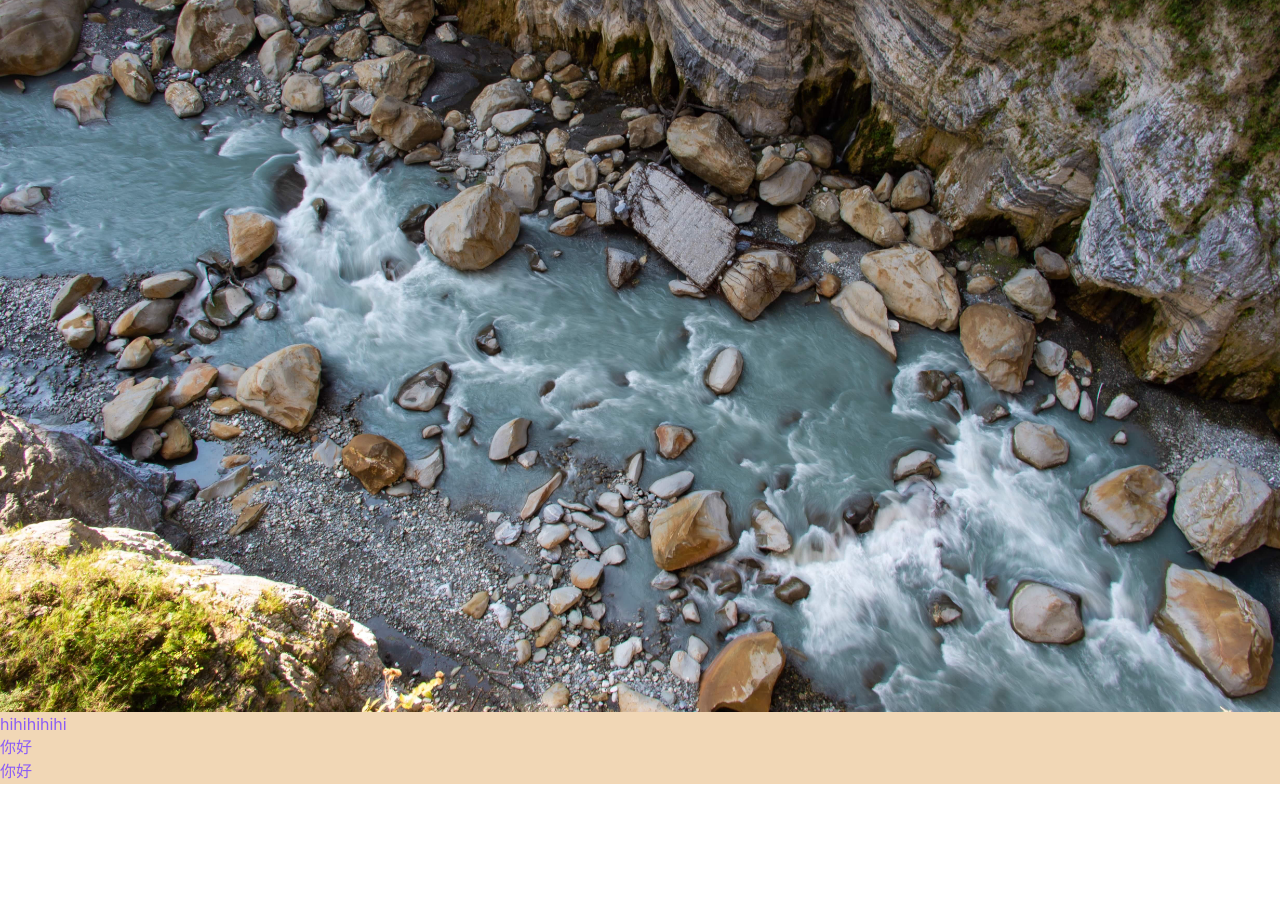
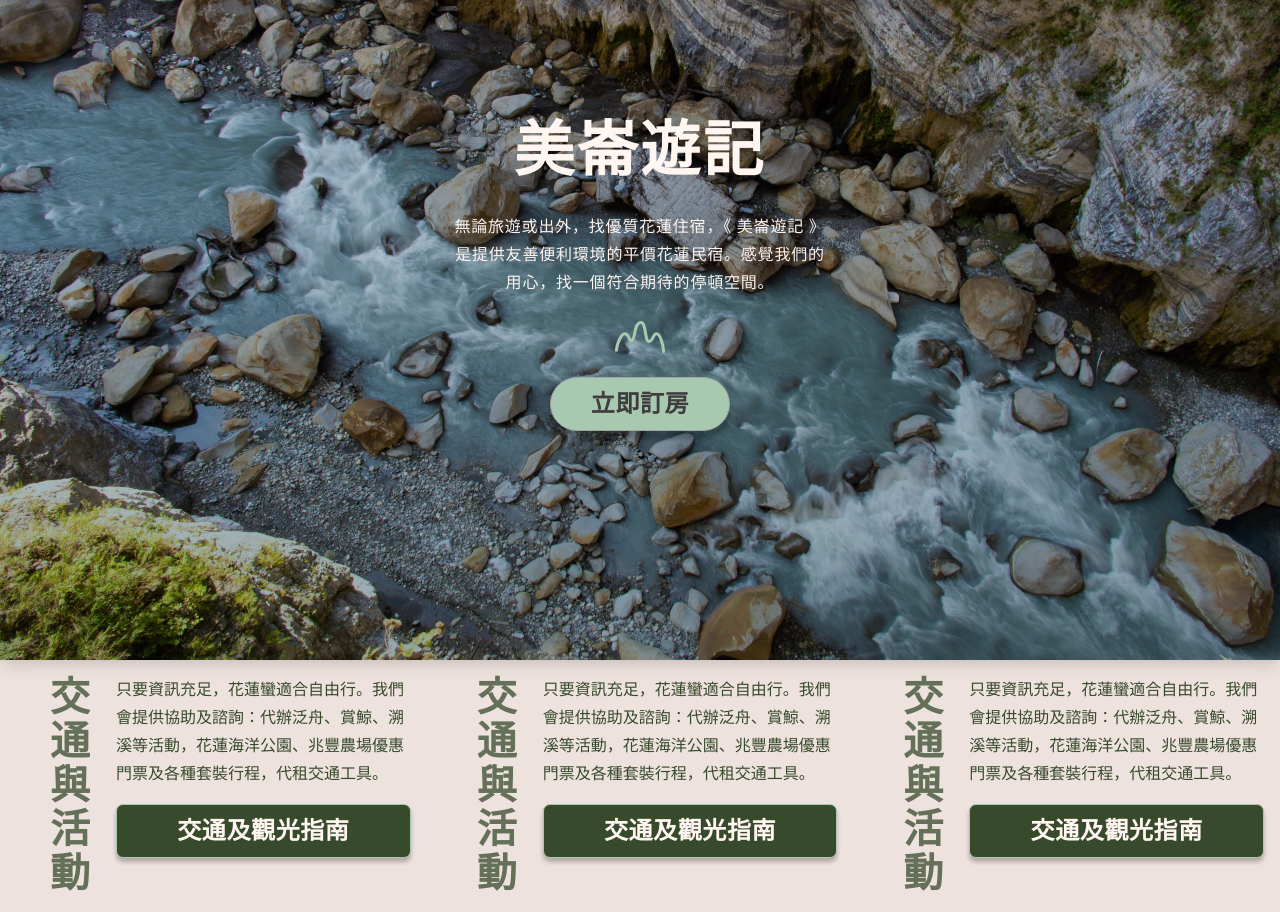
Before and after one commit to JCJang/trekinn-website, a React (Create React App) app: page / in a window 1280 px wide. Shown: the part 140-1052 px from the top of the page. Before the commit the page ends 924 px from the top, so only its background shows below. Built offline with nearby package versions, Linux system fonts and the light colour scheme; a web font is replaced by a local one.

Commit message:
dec 5 started configuring landing page.

```diff
--- a/src/App.js
+++ b/src/App.js
@@ -20,12 +20,7 @@ function App() {
 <div>
     <Landing/>
 
-    <div className="bg-warm-lightest text-purple-500 genseki">
-你好
-    </div>
-    <div className="bg-warm-lightest text-purple-500 genwan">
-你好
-    </div>
+
     </div>
   );
 }
--- a/src/components/pages/Landing.js
+++ b/src/components/pages/Landing.js
@@ -1,17 +1,35 @@
 import landing from '../../photos/landing.jpg'
+import {ReactComponent as MountainLogo} from '../../photos/mountain-logo.svg'
+import IntraWebLink from '../util/IntraWebLink.js'
 
-const MyComponent = () => {
+const Landing = () => {
   return (
     <div>
-      <div>
-        <img src={landing}/>
-      </div>
-      <div className="bg-warm-lightest text-purple-500">
-      hihihihihi
-      </div>
+      <div className="relative justify-center h-screen w-screen">
+          <div className="absolute h-screen w-screen gradient darken-layer"></div>
+          <img className="h-screen w-screen shadow-lg" src={landing}/>
+          <div className="absolute top-0 w-screen h-screen flex flex-col justify-center items-center">
+            <h1 className="text-background vertical h1 lg:h1-lg lg:horizontal m-8">
+              美崙遊記
+            </h1>
+            <div className="body text-background lg:max-w-sm text-center tracking-wider">
+      無論旅遊或出外，找優質花蓮住宿，《 美崙遊記 》是提供友善便利環境的平價花蓮民宿。感覺我們的用心，找一個符合期待的停頓空間。
+            </div>
+            <MountainLogo className="h-8 w-full m-6"/>
+            <div className="action-btn h3 lg:h3-lg text-warm bg-accent-green">立即訂房</div>
+          </div>
+
+    </div>
+
+  <div className="flex">
+  <IntraWebLink/>
+  <div className="border-warm-light"></div>
+  <IntraWebLink/>
+  <IntraWebLink/>
+</div>
     </div>
 
   )
 }
 
-export default MyComponent
+export default Landing
--- a/src/components/util/IntraWebLink.js
+++ b/src/components/util/IntraWebLink.js
@@ -2,8 +2,12 @@ import React from 'react'
 
 const IntraWebLink = () => {
   return (
-    <div className="background-warm-lightest">
-    hihihihihi
+    <div className="bg-background-beige text-accent flex p-4">
+      <div className="h2 lg:h2-lg vertical fit-content tracking-tighter opacity-75" style={{margin:"0 2rem"}}>交通與活動</div>
+      <div className="flex flex-col">
+        <div>只要資訊充足，花蓮蠻適合自由行。我們會提供協助及諮詢：代辦泛舟、賞鯨、溯溪等活動，花蓮海洋公園、兆豐農場優惠門票及各種套裝行程，代租交通工具。</div>
+      <div className="h3 lg:h3-lg link-btn text-background text-center" style={{marginTop:"1rem"}}>交通及觀光指南</div>
+    </div>
     </div>
   )
 }
--- a/src/index.css
+++ b/src/index.css
@@ -2,11 +2,11 @@
 @tailwind components;
 @tailwind utilities;
 
+
 body {
-  margin: 0;
-  font-family: -apple-system, BlinkMacSystemFont, 'Segoe UI', 'Roboto', 'Oxygen',
-    'Ubuntu', 'Cantarell', 'Fira Sans', 'Droid Sans', 'Helvetica Neue',
-    sans-serif;
+  font-size: 16px;
+  @apply font-light text-base leading-7;
+  font-family: "Genseki", sans-serif;
   -webkit-font-smoothing: antialiased;
   -moz-osx-font-smoothing: grayscale;
 }
@@ -15,3 +15,141 @@ code {
   font-family: source-code-pro, Menlo, Monaco, Consolas, 'Courier New',
     monospace;
 }
+
+@layer utilities {
+  @variants responsive {
+.h1-lg{
+  @apply text-6xl tracking-wider font-semibold;
+  font-family: "Genwan";
+}
+
+.h2-lg{
+  @apply tracking-widest font-semibold;
+  font-family: "Genwan";
+  font-size:2.5rem;
+}
+
+.h3-lg{
+  @apply text-2xl tracking-wide font-semibold leading-5;
+  font-family: "Genwan";
+}
+
+.captions-lg{
+  @apply tracking-wide font-medium;
+  font-size: 0.9rem;
+  font-family: "Genwan";
+}
+
+.body-lg{
+  @apply font-light text-base leading-7;
+  font-size: 1.1rem;
+  font-family: "Genseki";
+
+}
+
+.body2-lg{
+  @apply font-light text-base leading-8;
+  font-size: 0.8rem;
+  font-family: "Genseki";
+}
+
+.card-lg{
+  @apply font-semibold leading-7;
+  font-size: 1.25rem;
+  font-family: "Genwan";
+}
+
+
+.h1{
+  @apply text-4xl tracking-wider font-semibold;
+  font-family: "Genwan";
+}
+
+.h2{
+  @apply text-3xl tracking-widest font-semibold;
+  font-family: "Genwan";
+}
+
+.h3{
+  @apply text-2xl tracking-wide font-semibold leading-5;
+  font-family: "Genwan";
+}
+
+.captions{
+  @apply tracking-wide font-medium;
+  font-size: 0.9rem;
+  font-family: "Genwan";
+}
+
+.body{
+  @apply font-light text-base leading-7;
+  font-family: "Genseki";
+
+}
+
+.body2{
+  @apply font-light text-base leading-8;
+  font-size: 0.8rem;
+  font-family: "Genseki";
+}
+
+.card{
+  @apply font-semibold leading-7;
+  font-size: 1.25rem;
+  font-family: "Genwan";
+}
+
+.vertical{
+  writing-mode: vertical-rl;
+}
+
+.horizontal{
+  writing-mode: horizontal-tb;
+}
+
+.w-fit-content{
+  width:fit-content;
+}
+
+.h-fit-content{
+  height:fit-content;
+}
+
+.darken-layer{
+  background-image: linear-gradient(180deg, #DDE6ED 0%, #66838B 100%);
+  mix-blend-mode: multiply;
+  opacity: 0.7;
+}
+}
+}
+
+.action-btn{
+  border: 1px solid #A4A4A4;
+  width:fit-content;
+  padding:1rem 2.5rem;
+  height:fit-content;
+  box-sizing: border-box;
+  box-shadow: 0px 8px 4px rgba(0, 0, 0, 0.25);
+  border-radius: 1000px;
+}
+
+.link-btn{
+  background: #384A2C;
+  border: 1px solid #A7C9AF;
+  box-shadow: 0px 4px 4px rgba(0, 0, 0, 0.25);
+  border-radius: 7px;
+  width:100%;
+  text-align: center;
+  padding:1rem 0;
+  height:fit-content;
+  box-sizing: border-box;
+}
+
+.divider-x{
+  border-width: 1px;
+
+}
+
+.divider-y{
+
+}
--- a/tailwind.config.js
+++ b/tailwind.config.js
@@ -8,10 +8,10 @@ module.exports = {
         lightest: '#F1D7B6',
         light: '#C9AD83',
         dark: '#9E8B73',
-        darkest: '#3F3D3D',
+        DEFAULT: '#3F3D3D',
       },
       grey: {
-        lightest:'#A4A4A4',
+        DEFAULT:'#A4A4A4',
         dark: '#988D98',
         darkest: '#3E4F54',
       },
@@ -24,10 +24,7 @@ module.exports = {
         blue: '#83C4D2',
         red: '#E4816C',
         green: '#A7C9AF',
-        forest: '#384A2C',
-      },
-      gradient: {
-        multiply: 'linear-gradient(180deg, #DDE6ED 0%, #66838B 100%);',
+        DEFAULT: '#384A2C',
       },
     },
   },
```
Also changed, not shown: src/photos/mountain-logo.svg (added).
